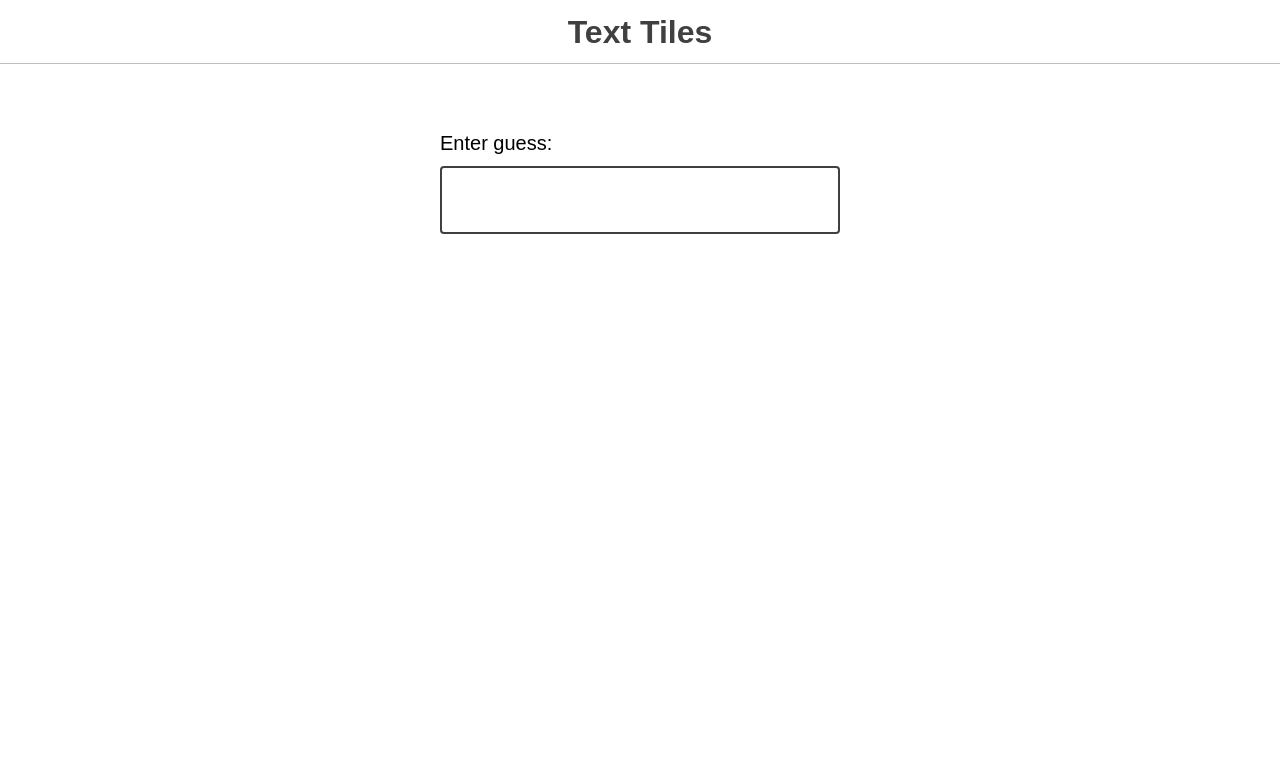
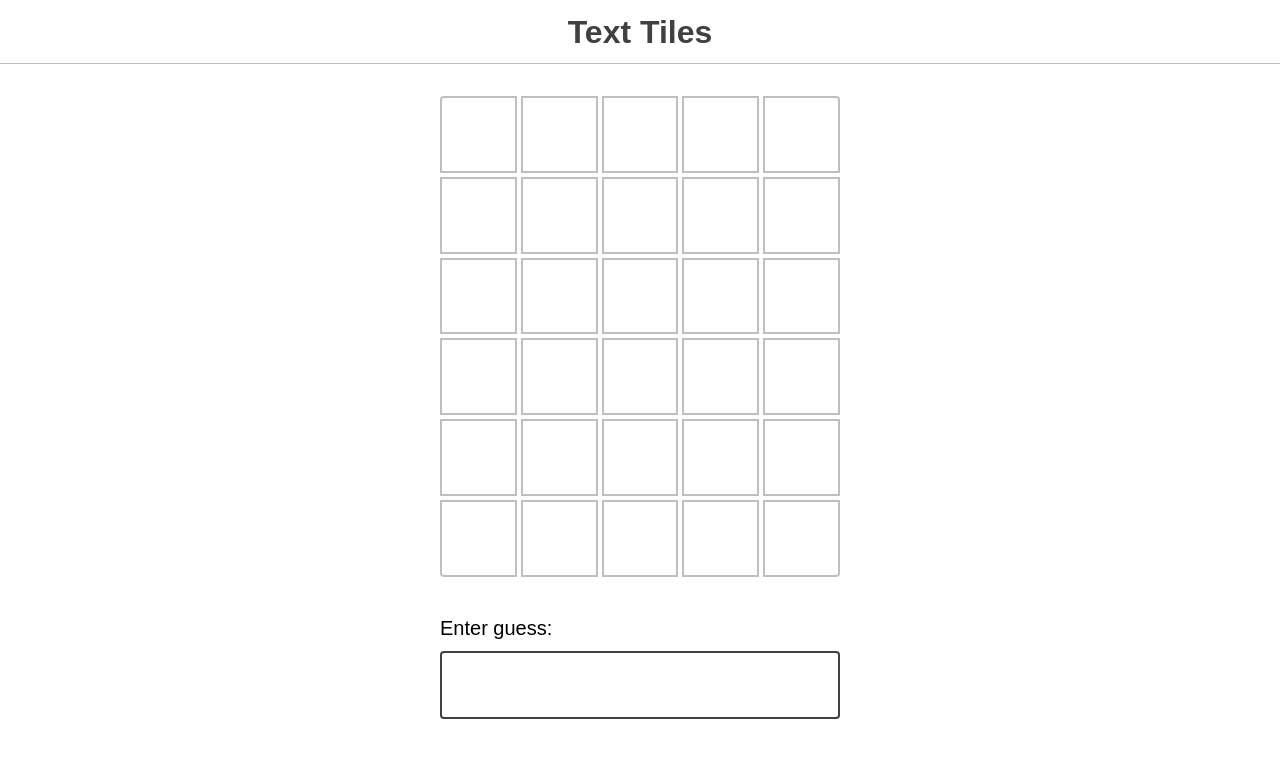
Before and after one commit to pravinkori/TextTiles, a React (Vite) app: page / in a window 1280 px wide. Shown: the top 758 px of the page. Built offline with nearby package versions, Linux system fonts and the light colour scheme.

Commit message:
feat: Render 6 rows of 5-letter empty cells
- Guess component uses range(5) to produce five <span> elements in rows.
- If a value string is provided, each character is displayed in a cell.
- If no guess exists yet, the cells stay empty (undefined).

```diff
--- a/src/components/Guess/Guess.jsx
+++ b/src/components/Guess/Guess.jsx
@@ -1,11 +1,13 @@
 import React from "react";
+
+import { range } from "../../utils/utils";
 
 function Guess({ value }) {
   return (
     <p className="guess">
-      {value.split("").map((letter, index) => (
-        <span key={index} className="cell">
-          {letter}
+      {range(5).map((num) => (
+        <span key={num} className="cell">
+          {value ? value[num] : undefined}
         </span>
       ))}
     </p>
--- a/src/components/GuessResults/GuessResults.jsx
+++ b/src/components/GuessResults/GuessResults.jsx
@@ -1,12 +1,15 @@
 import React from "react";
+
+import { NUM_OF_GUESSES_ALLOWED } from "../../utils/constants";
+import { range } from "../../utils/utils";
 
 import Guess from "../Guess";
 
 function GuessResults({ guesses }) {
   return (
     <div className="guess-results">
-      {guesses.map((guess, index) => (
-        <Guess key={index} value={guess} />
+      {range(NUM_OF_GUESSES_ALLOWED).map((num) => (
+        <Guess key={num} value={guesses[num]} />
       ))}
     </div>
   );
```
